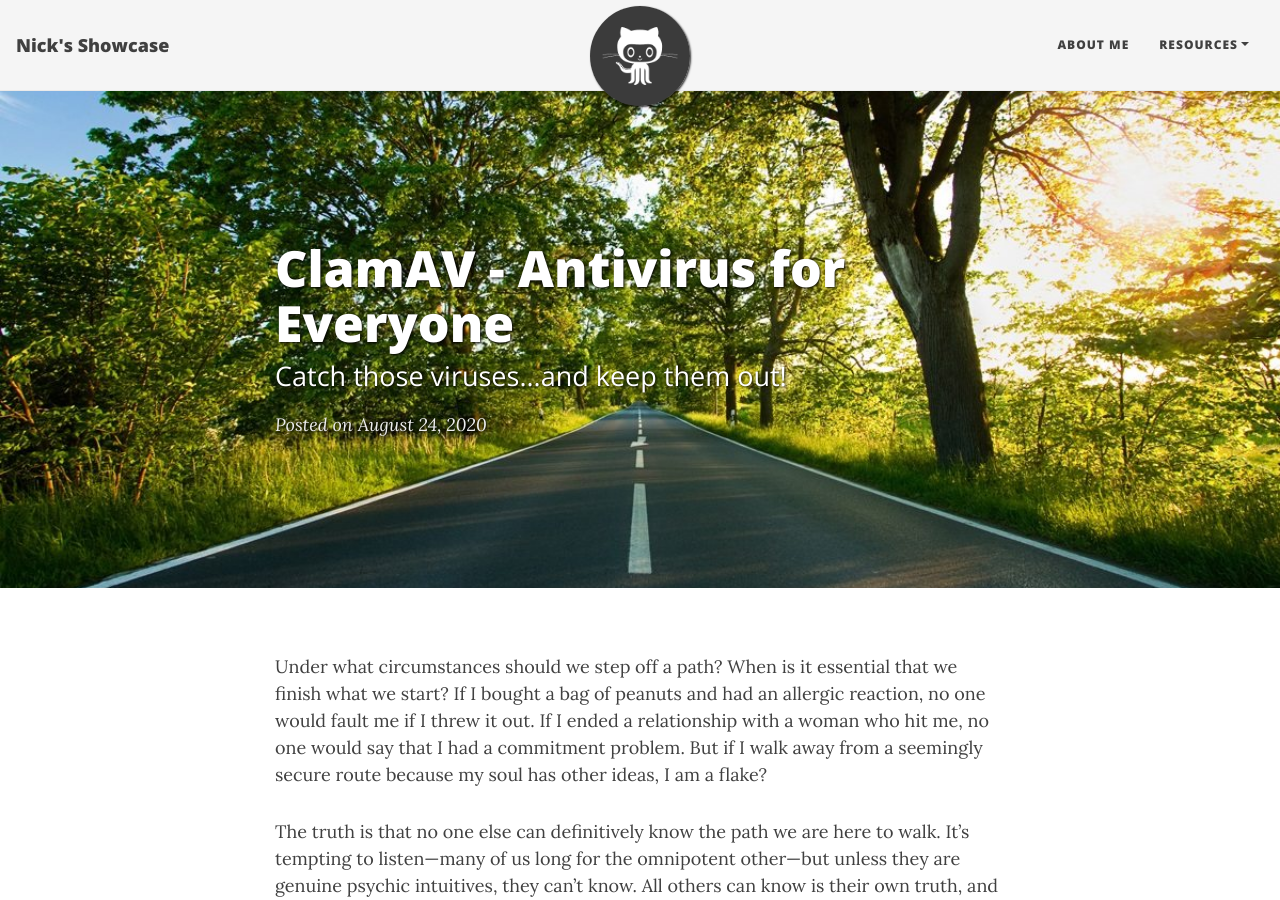
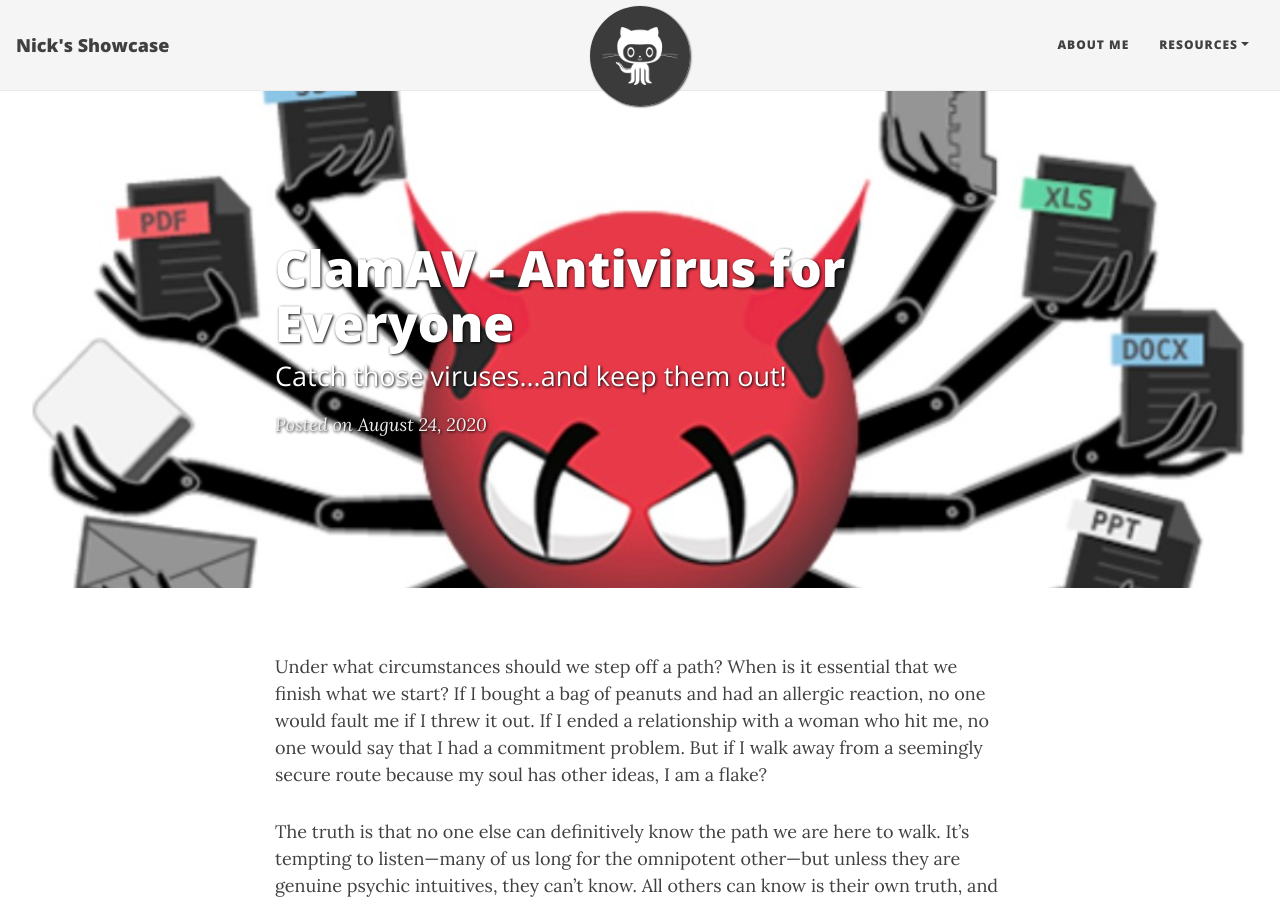
Before and after one commit to porcupinenick/porcupinenick.github.io, a Jekyll site: the page built from _posts/2020-08-24-clamav-post.md, in a window 1280 px wide and 900 px high. Built offline with Jekyll 4.4.1, drawn with Linux system fonts in a browser that asks for light colours; nearby versions of some CDN libraries.

Commit message:
update image
update clamav image

```diff
--- a/_posts/2020-08-24-clamav-post.md
+++ b/_posts/2020-08-24-clamav-post.md
@@ -2,9 +2,9 @@
 layout: post
 title: ClamAV - Antivirus for Everyone
 subtitle: Catch those viruses...and keep them out!
-cover-img: /assets/img/path.jpg
-thumbnail-img: /assets/img/thumb.png
-share-img: /assets/img/path.jpg
+cover-img: /assets/img/clamav.jpg
+thumbnail-img: /assets/img/clamav.jpg
+share-img: /assets/img/clamav.jpg
 tags: [books, test]
 ---
 
```
